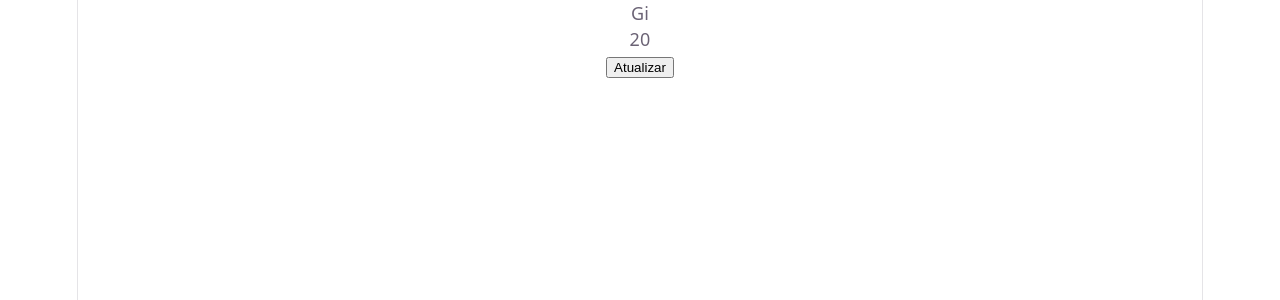
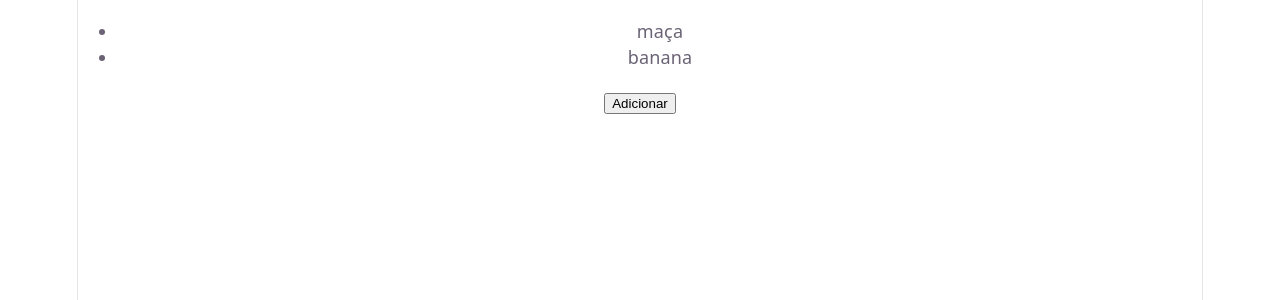
Before and after one commit to giovannacostaxavier/Exercicios-React, a React (Vite) app: page / in a window 1280 px wide. Shown: the top 300 px of the page. Built offline with nearby package versions, Linux system fonts and the light colour scheme.

Commit message:
Feat: exercicio de state com array

```diff
--- a/src/App.jsx
+++ b/src/App.jsx
@@ -1,9 +1,9 @@
-import DadosPessoa from "./components/DadosPessoa"
+import ListaFrutas from "./components/ListaFrutas"
 
 const App= ()=> (
 
    <div>
-    <DadosPessoa/>
+    <ListaFrutas/>
    </div>
 
   )
--- /dev/null
+++ b/src/components/ListaFrutas.jsx
@@ -0,0 +1,22 @@
+import { useState } from "react";
+
+const ListaFrutas =()=>{
+
+    const [frutas,setfrutas] = useState(["maça","banana"])
+        return(
+            <div>
+
+             <ul>
+                 {frutas.map((el)=>(
+
+                         <li key={el}>{el}</li>
+
+                    )
+                )}
+
+             </ul>
+             <button onClick={()=>setfrutas(prevFrutas =>([...prevFrutas,"laranja"]))}>Adicionar</button>
+            </div>
+        )
+}
+export default ListaFrutas
```
